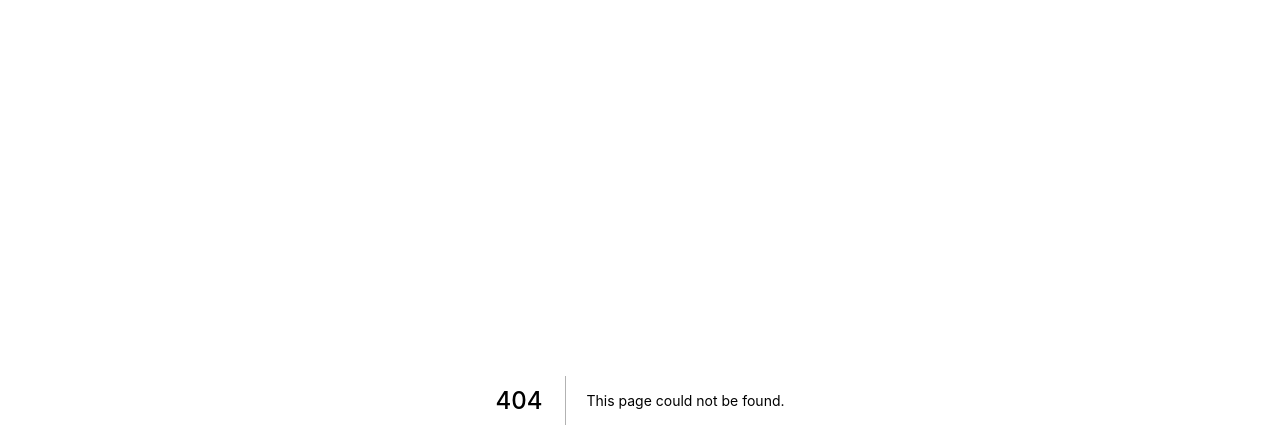
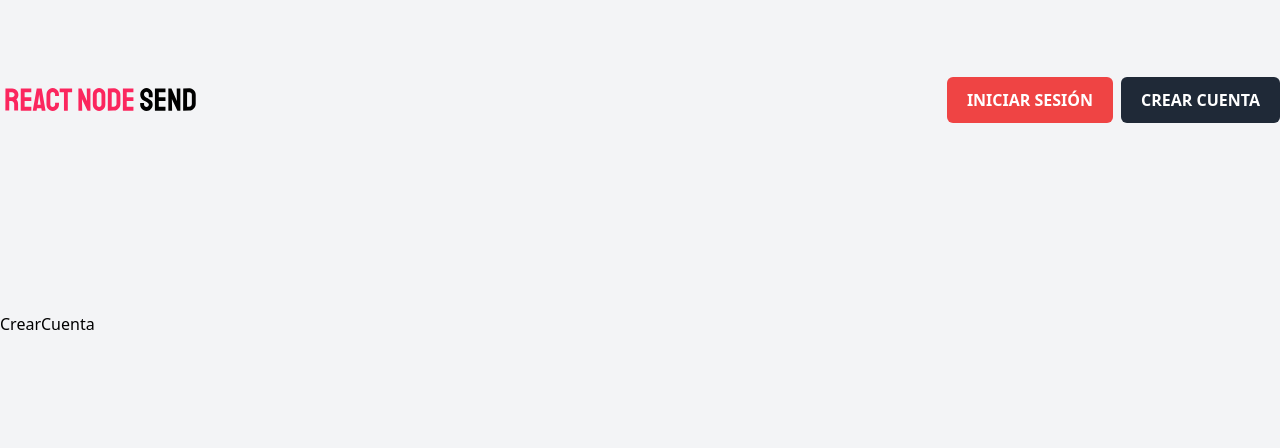
Before and after one commit to julianmartinez-dev/nodesend_frontend, a Next.js app: page /crear-cuenta in a window 1280 px wide. Before the commit this address had no page. Shown: the top 448 px of the page. Built offline with nearby package versions, Linux system fonts and the light colour scheme.

Commit message:
Se inicia proyecto, se agrega Layout principal y routing

```diff
--- /dev/null
+++ b/components/Header.js
@@ -0,0 +1,24 @@
+import React from 'react'
+import Image from 'next/image'
+import Link from 'next/link'
+
+const Header = () => {
+  return (
+    <header className="pb-8 flex flex-col md:flex-row items-center justify-between">
+      <Link href={'/'}>
+        <Image src="/logo.svg" alt="Logo" width={200} height={200} className='hover:cursor-pointer' />
+      </Link>
+
+      <div>
+        <Link href="/login">
+          <a className="btn-primary mr-2">Iniciar Sesión</a>
+        </Link>
+        <Link href="/crear-cuenta">
+          <a className="btn-secondary">Crear cuenta</a>
+        </Link>
+      </div>
+    </header>
+  );
+}
+
+export default Header
--- /dev/null
+++ b/components/Layout.js
@@ -0,0 +1,21 @@
+import Head from 'next/head';
+import Header from './Header';
+
+const Layout = ({ children }) => {
+  return (
+    <>
+      <Head>
+        <title>React - NodeSend</title>
+      </Head>
+
+      <div className="bg-gray-100 min-h-screen">
+        <div className="container mx-auto">
+        <Header />
+          <main className="mt-20">{children}</main>
+        </div>
+      </div>
+    </>
+  );
+};
+
+export default Layout;
--- a/package.json
+++ b/package.json
@@ -14,7 +14,10 @@
     "react-dom": "18.1.0"
   },
   "devDependencies": {
+    "autoprefixer": "^10.4.7",
     "eslint": "8.16.0",
-    "eslint-config-next": "12.1.6"
+    "eslint-config-next": "12.1.6",
+    "postcss": "^8.4.14",
+    "tailwindcss": "^3.0.24"
   }
 }
--- /dev/null
+++ b/pages/crear-cuenta.js
@@ -0,0 +1,12 @@
+import React from 'react';
+import Layout from '../components/Layout';
+
+const CrearCuenta = () => {
+  return (
+    <Layout>
+      <h1>CrearCuenta</h1>
+    </Layout>
+  );
+};
+
+export default CrearCuenta;
--- a/pages/index.js
+++ b/pages/index.js
@@ -1,69 +1,10 @@
-import Head from 'next/head'
-import Image from 'next/image'
-import styles from '../styles/Home.module.css'
+import Layout from "../components/Layout"
+
 
 export default function Home() {
   return (
-    <div className={styles.container}>
-      <Head>
-        <title>Create Next App</title>
-        <meta name="description" content="Generated by create next app" />
-        <link rel="icon" href="/favicon.ico" />
-      </Head>
-
-      <main className={styles.main}>
-        <h1 className={styles.title}>
-          Welcome to <a href="https://nextjs.org">Next.js!</a>
-        </h1>
-
-        <p className={styles.description}>
-          Get started by editing{' '}
-          <code className={styles.code}>pages/index.js</code>
-        </p>
-
-        <div className={styles.grid}>
-          <a href="https://nextjs.org/docs" className={styles.card}>
-            <h2>Documentation &rarr;</h2>
-            <p>Find in-depth information about Next.js features and API.</p>
-          </a>
-
-          <a href="https://nextjs.org/learn" className={styles.card}>
-            <h2>Learn &rarr;</h2>
-            <p>Learn about Next.js in an interactive course with quizzes!</p>
-          </a>
-
-          <a
-            href="https://github.com/vercel/next.js/tree/canary/examples"
-            className={styles.card}
-          >
-            <h2>Examples &rarr;</h2>
-            <p>Discover and deploy boilerplate example Next.js projects.</p>
-          </a>
-
-          <a
-            href="https://vercel.com/new?utm_source=create-next-app&utm_medium=default-template&utm_campaign=create-next-app"
-            className={styles.card}
-          >
-            <h2>Deploy &rarr;</h2>
-            <p>
-              Instantly deploy your Next.js site to a public URL with Vercel.
-            </p>
-          </a>
-        </div>
-      </main>
-
-      <footer className={styles.footer}>
-        <a
-          href="https://vercel.com?utm_source=create-next-app&utm_medium=default-template&utm_campaign=create-next-app"
-          target="_blank"
-          rel="noopener noreferrer"
-        >
-          Powered by{' '}
-          <span className={styles.logo}>
-            <Image src="/vercel.svg" alt="Vercel Logo" width={72} height={16} />
-          </span>
-        </a>
-      </footer>
-    </div>
+    <Layout>
+      <h1 className="text-2xl text-center">Bienvenido a Next.js</h1>
+    </Layout>
   )
 }
--- /dev/null
+++ b/pages/login.js
@@ -0,0 +1,12 @@
+import React from 'react'
+import Layout from '../components/Layout'
+
+const Login = () => {
+  return (
+    <Layout>
+      <h1>Login</h1>
+    </Layout>
+  )
+}
+
+export default Login
--- /dev/null
+++ b/postcss.config.js
@@ -0,0 +1,6 @@
+module.exports = {
+  plugins: {
+    tailwindcss: {},
+    autoprefixer: {},
+  },
+}
--- a/styles/globals.css
+++ b/styles/globals.css
@@ -1,16 +1,15 @@
-html,
-body {
-  padding: 0;
-  margin: 0;
-  font-family: -apple-system, BlinkMacSystemFont, Segoe UI, Roboto, Oxygen,
-    Ubuntu, Cantarell, Fira Sans, Droid Sans, Helvetica Neue, sans-serif;
+@tailwind base;
+@tailwind components;
+@tailwind utilities;
+
+@layer components {
+    .btn-primary {
+        @apply bg-red-500 px-5 py-3 rounded-md uppercase text-white font-bold;
+        @apply hover:bg-red-600 transition-colors duration-200;
+    }
+
+    .btn-secondary{
+        @apply btn-primary;
+        @apply bg-gray-800 hover:bg-gray-900;
+    }
 }
-
-a {
-  color: inherit;
-  text-decoration: none;
-}
-
-* {
-  box-sizing: border-box;
-}
--- /dev/null
+++ b/tailwind.config.js
@@ -0,0 +1,10 @@
+module.exports = {
+  content: [
+    './pages/**/*.{js,ts,jsx,tsx}',
+    './components/**/*.{js,ts,jsx,tsx}',
+  ],
+  theme: {
+    extend: {},
+  },
+  plugins: [],
+};
```
Also changed, not shown: public/logo.svg (added), 1 other file (tests, documents, lock files or other folders).
